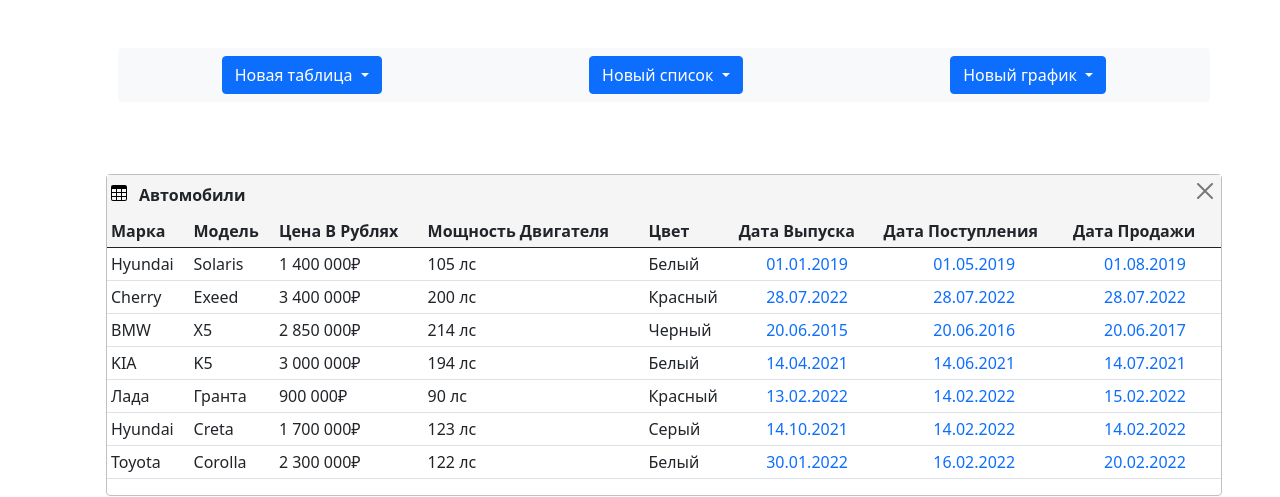
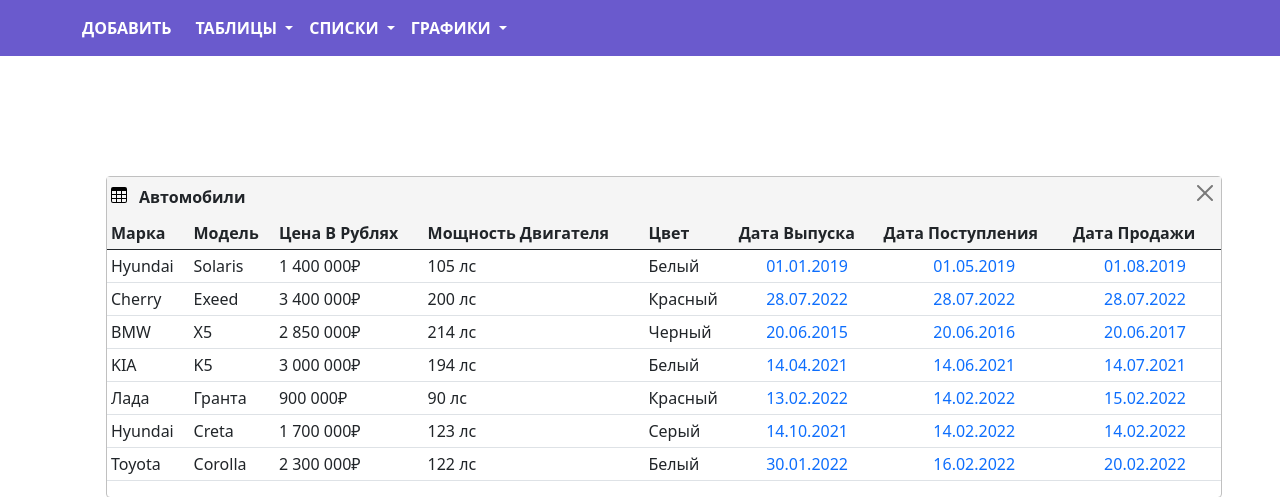
Before and after one commit to AndrewDanie/django-invoiceplane, a Django app: page / in a window 1280 px wide. Shown: the top 497 px of the page. Run offline with Django 4.2, Linux system fonts and the light colour scheme; data comes from the database, SQL or seed files in the repository; some libraries are stand-ins or nearby versions.

Commit message:
add dynamic view of dashboards

```diff
--- a/invoicelike/djangoinvoicelike/static/css/styles.css
+++ b/invoicelike/djangoinvoicelike/static/css/styles.css
@@ -7,5 +7,5 @@
 }
 
 .head-color {
-    background-color: rgb(25, 225, 225);
+    background-color: orange;
 }
--- a/invoicelike/djangoinvoicelike/templates/djangoinvoicelike/index.html
+++ b/invoicelike/djangoinvoicelike/templates/djangoinvoicelike/index.html
@@ -7,46 +7,55 @@
     <title>invoicelike</title>
     <link href="{% static 'css/bootstrap.css' %}" rel="stylesheet">
     <link href="{% static 'css/styles.css' %}" rel="stylesheet">
+
 </head>
 
 <body>
+<script src="{% static 'js/bootstrap.bundle.js' %}"></script>
+<script src="{% static 'js/script.js' %}"></script>
+
     <header>
-        <div class="container p-4">
-            <div class="d-flex justify-content-around bg-light rounded m-4 col-12">
-                <div class="p-2 dropdown bg-light">
-                      <button class="btn btn-primary dropdown-toggle" type="button" id="dropdownMenuButton" data-toggle="dropdown" aria-haspopup="true" aria-expanded="false">
-                        Новая таблица
-                      </button>
-                      <div class="dropdown-menu" aria-labelledby="dropdownMenuButton">
-                        <a class="dropdown-item" href="#">Таблица автомобилей</a>
-                        <a class="dropdown-item" href="#">Авто Hyundai</a>
-                        <a class="dropdown-item" href="#">Продажи за последний год</a>
-                      </div>
-                </div>
-                <div class="p-2 dropdown">
-                      <button class="btn btn-primary dropdown-toggle" type="button" id="dropdownMenuButton" data-toggle="dropdown" aria-haspopup="true" aria-expanded="false">
-                        Новый список
-                      </button>
-                      <div class="dropdown-menu" aria-labelledby="dropdownMenuButton">
-                        <a class="dropdown-item" href="#">Выручка с продаж</a>
-                        <a class="dropdown-item" href="#">Количество автомобилей по маркам</a>
-                      </div>
-                </div>
-                <div class="p-2 dropdown">
-                      <button class="btn btn-primary dropdown-toggle" type="button" id="dropdownMenuButton" data-toggle="dropdown" aria-haspopup="true" aria-expanded="false">
-                        Новый график
-                      </button>
-                      <div class="dropdown-menu" aria-labelledby="dropdownMenuButton">
-                        <a class="dropdown-item" href="#">Проданные автомобили по месяцам</a>
-                        <a class="dropdown-item" href="#">Поступление KIA по годам</a>
-                      </div>
-                </div>
-                </div>
+        <nav class="navbar navbar-expand-lg navbar-light" style="background-color: SlateBlue">
+          <div class="container d-flex">
+            <div class="navbar-brand fs-6"><strong style="color: White">ДОБАВИТЬ</strong></div>
+
+            <div class="collapse navbar-collapse" id="navbarSupportedContent">
+              <ul class="navbar-nav me-auto mb-2 mb-lg-0" >
+                <li class="nav-item dropdown " >
+                  <a class="nav-link dropdown-toggle" style="color: White" href="#" id="navbarDropdown" role="button" data-bs-toggle="dropdown" aria-expanded="false">
+                    <strong style="color: White">ТАБЛИЦЫ</strong>
+                  </a>
+                  <ul class="dropdown-menu" aria-labelledby="navbarDropdown">
+                    <li><a class="dropdown-item" href="#">Все автомобили</a></li>
+                    <li><a class="dropdown-item" href="#">Автомобили Hyundai</a></li>
+                    <li><a class="dropdown-item" href="#">Продано за последний год</a></li>
+                  </ul>
+                </li>
+                  <li class="nav-item dropdown">
+                  <a class="nav-link dropdown-toggle" style="color: White" href="#" id="navbarDropdown" role="button" data-bs-toggle="dropdown" aria-expanded="false">
+                    <strong style="color: White">СПИСКИ</strong>
+                  </a>
+                  <ul class="dropdown-menu" aria-labelledby="navbarDropdown">
+                    <li><a class="dropdown-item" href="#">Количество автомобилей по маркам</a></li>
+                    <li><a class="dropdown-item" href="#">Выручка с продаж</a></li>
+                  </ul>
+                </li>
+                  <li class="nav-item dropdown">
+                  <a class="nav-link dropdown-toggle" style="color: White" href="#" id="navbarDropdown" role="button" data-bs-toggle="dropdown" aria-expanded="false">
+                    <strong style="color: White">ГРАФИКИ</strong>
+                  </a>
+                  <ul class="dropdown-menu" aria-labelledby="navbarDropdown">
+                    <li><a class="dropdown-item" href="#">Проданные автомобили по месяцам</a></li>
+                    <li><a class="dropdown-item" href="#">Поступление KIA по годам</a></li>
+                  </ul>
+                </li>
+              </ul>
             </div>
-        </div>
+          </div>
+        </nav>
     </header>
 
-    <script src="{% static 'js/script.js' %}"></script>
+    <div class="p-5"></div>
     <div class="container-md">
         <div class="row">
             <div>
@@ -59,6 +68,6 @@
         </div>
     </div>
 
-    <script src="{% static 'js/bootstrap.bundle.js' %}"></script>
+
 </body>
 </html>
```
